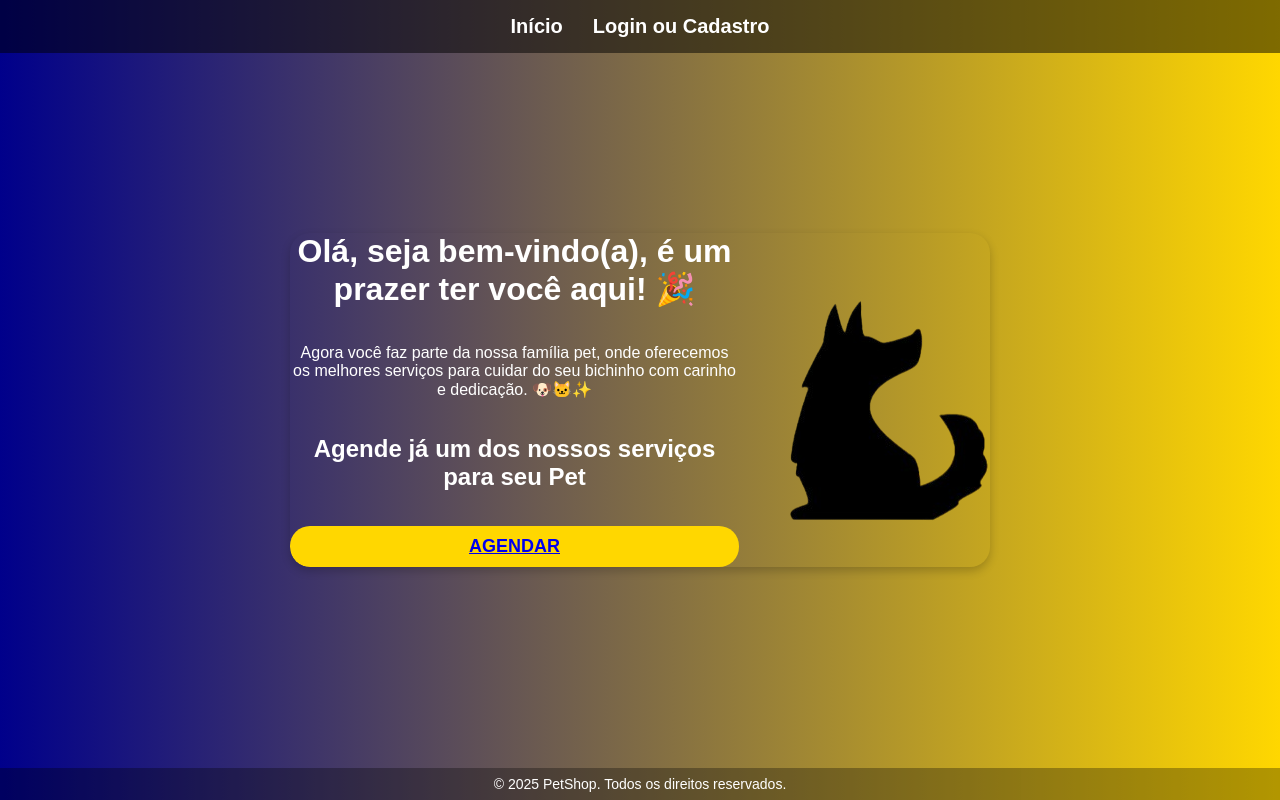
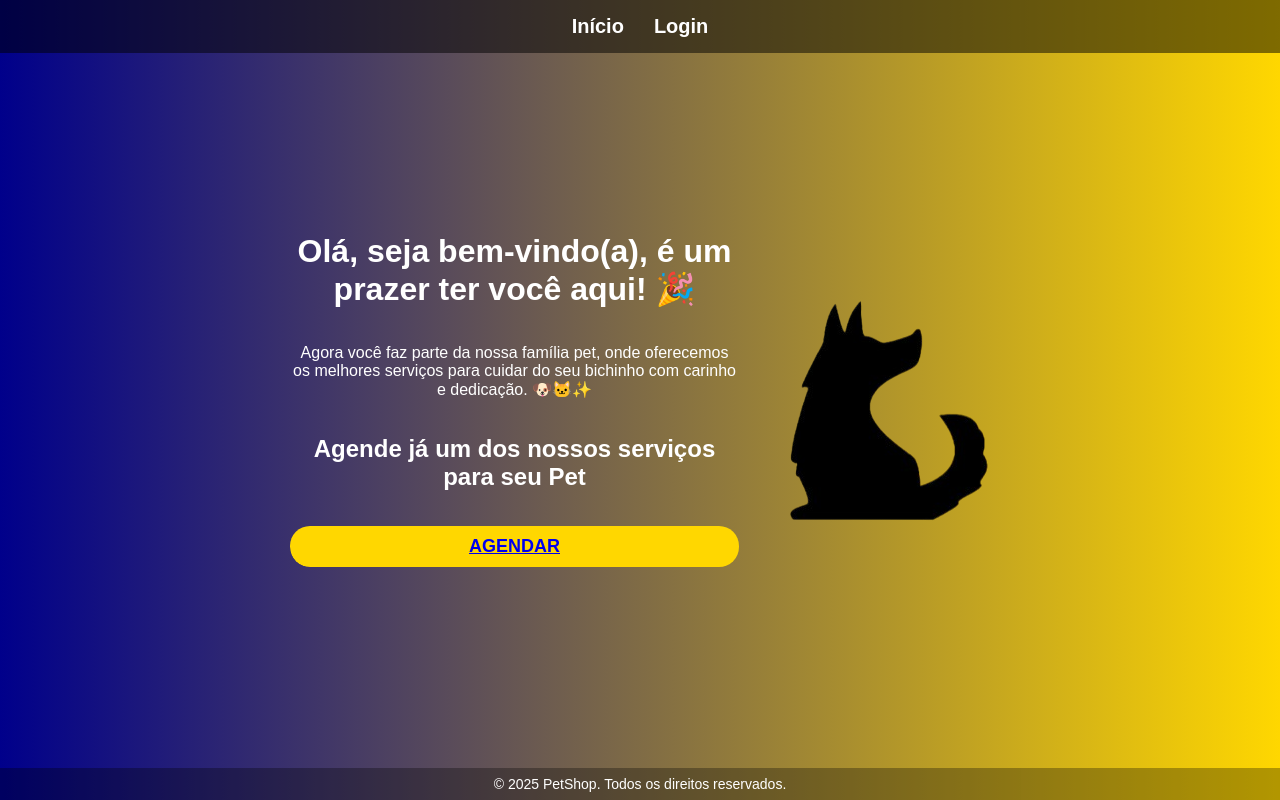
Before and after one commit to Mechph/petShop-Front, a React (Vite) app in the folder petShop-design-ponte/: page / in a window 1280 px wide. Built offline with nearby package versions, Linux system fonts and the light colour scheme.

Commit message:
alterações atrasadas

```diff
--- a/petShop-design-ponte/src/global.css
+++ b/petShop-design-ponte/src/global.css
@@ -1,5 +1,5 @@
 body{
-    background: linear-gradient(100deg, rgb(8, 8, 141), rgb(197, 197, 14) );
+    background: linear-gradient(1000deg, rgb(8, 8, 141), rgb(197, 197, 14) );
     display: flex;
     flex-direction: column;
     justify-content: center;
--- a/petShop-design-ponte/src/pages/Home/Home.css
+++ b/petShop-design-ponte/src/pages/Home/Home.css
@@ -2,6 +2,11 @@
     margin: 0;
     padding: 0;
     box-sizing: border-box;
+}
+
+.container {
+    background: none !important;
+    box-shadow: none !important;
 }
 
 body, html {
@@ -64,6 +69,7 @@ body, html {
 .text-section {
     max-width: 450px;
     text-align: left;
+
 }
 
 .text-section h1 {
--- a/petShop-design-ponte/src/pages/Home/Pagina_Principal.jsx
+++ b/petShop-design-ponte/src/pages/Home/Pagina_Principal.jsx
@@ -7,7 +7,7 @@ function Home() {
       <nav className="navbar">
         <ul className="nav-list">
           <li><Link to="/">Início</Link></li>
-          <li><Link to="/Login">Login ou Cadastro</Link></li>
+          <li><Link to="/Login">Login</Link></li>
         </ul>
       </nav>
 
```
